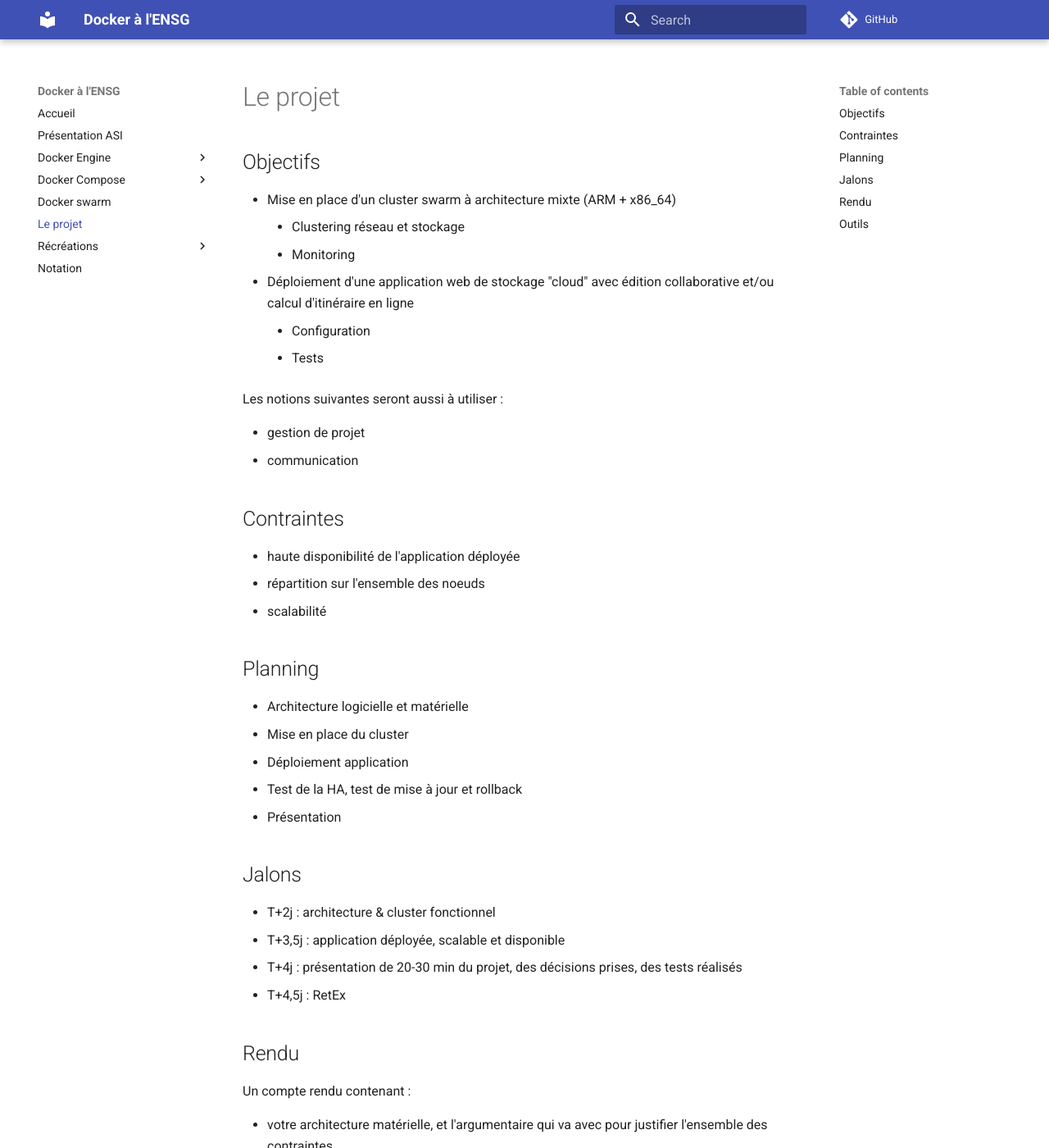
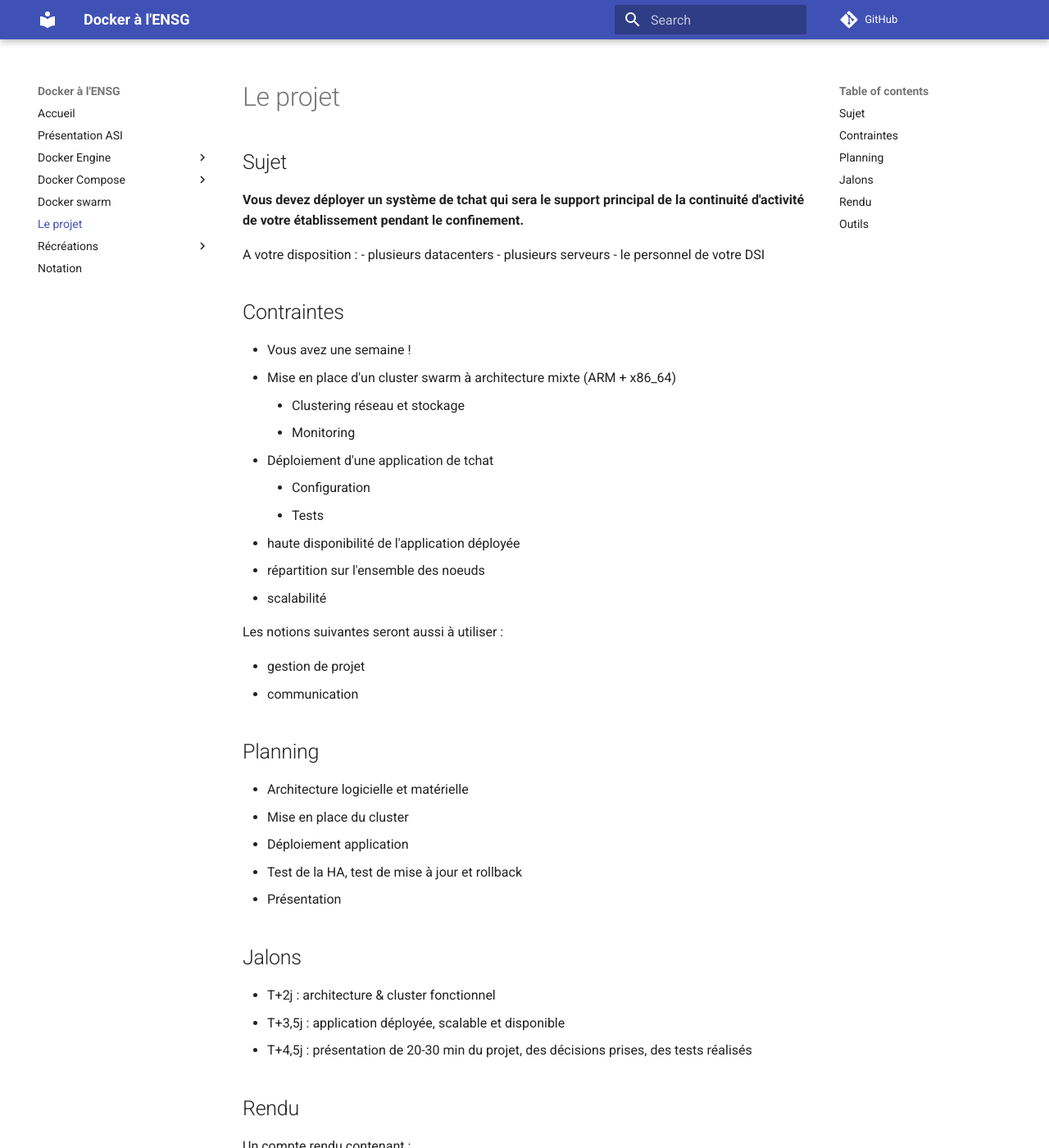
Before and after one commit to tcoupin/tp-docker-ensg, an MkDocs documentation site: the page built from docs/projet-swarm.md, in a window 1280 px wide and 1400 px high. Shown: the whole window at 82% size. Built offline with MkDocs 1.6.1 and Material for MkDocs 9.7.7, drawn with Linux system fonts in a browser that asks for light colours; comment, search, counter and statistics services are not loaded; old or Windows-style settings are respelled for this version of MkDocs.

Commit message:
Update projet-swarm.md

```diff
--- a/docs/projet-swarm.md
+++ b/docs/projet-swarm.md
@@ -1,25 +1,32 @@
 # Le projet
 
-## Objectifs
+## Sujet
 
+**Vous devez déployer un système de tchat qui sera le support principal de la continuité d'activité de votre établissement pendant le confinement.**
+
+A votre disposition :
+- plusieurs datacenters
+- plusieurs serveurs
+- le personnel de votre DSI
+
+## Contraintes
+
+- Vous avez une semaine !
 - Mise en place d'un cluster swarm à architecture mixte (ARM + x86_64)
     - Clustering réseau et stockage
     - Monitoring
-- Déploiement d'une application web de stockage "cloud" avec édition collaborative et/ou calcul d'itinéraire en ligne
+- Déploiement d'une application de tchat
     - Configuration
     - Tests
+- haute disponibilité de l'application déployée
+- répartition sur l'ensemble des noeuds
+- scalabilité
 
 Les notions suivantes seront aussi à utiliser :
 
 - gestion de projet
 - communication
 
-
-## Contraintes
-
-- haute disponibilité de l'application déployée
-- répartition sur l'ensemble des noeuds
-- scalabilité
 
 ## Planning
 
@@ -33,8 +40,7 @@ Les notions suivantes seront aussi à utiliser :
 
 - T+2j : architecture & cluster fonctionnel
 - T+3,5j : application déployée, scalable et disponible
-- T+4j : présentation de 20-30 min du projet, des décisions prises, des tests réalisés
-- T+4,5j : RetEx
+- T+4,5j : présentation de 20-30 min du projet, des décisions prises, des tests réalisés
 
 ## Rendu
 
```
